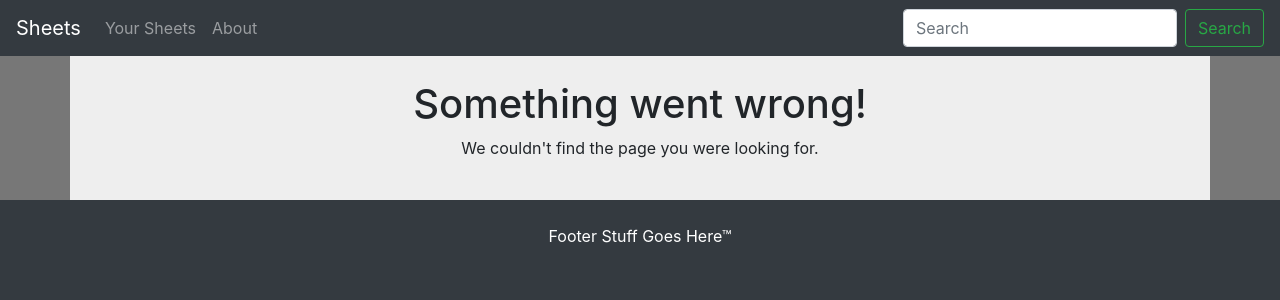
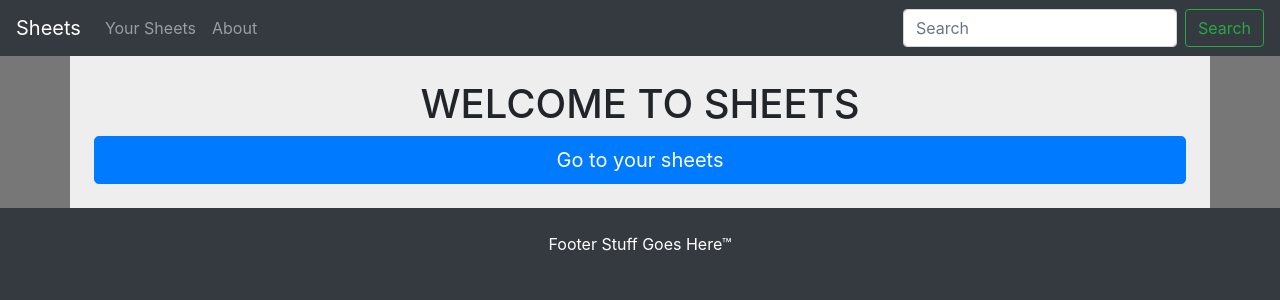
Before and after one commit to Demiplane/Sheets, a React (Create React App) app: page / in a window 1280 px wide. Before the commit this address led to /notfound. Shown: the top 300 px of the page. Built offline with nearby package versions, Linux system fonts and the light colour scheme.

Commit message:
fixing routing

```diff
--- a/src/index.tsx
+++ b/src/index.tsx
@@ -29,7 +29,7 @@ ReactDOM.render(
     <BrowserRouter>
       <App>
         <Switch>
-          <Route exact={true} path="/Sheets" component={HomePage} />
+          <Route exact={true} path={process.env.PUBLIC_URL + '/'} component={HomePage} />
           <Route path={'/about'} component={AboutPage} />
           <Route path={'/sheets'} component={SheetsPage} />
           <Route path={'/sheet/:id'} component={ManageSheetPage} />
```
